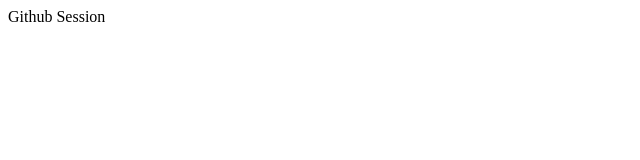
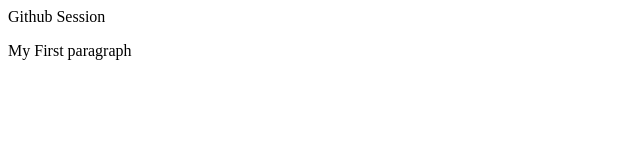
Before and after one commit to JosephMasu/git, a plain HTML site: page index.html in a window 1280 px wide. Shown: the whole page, without its empty margins (0-640 px from the left). Drawn offline with Linux system fonts and the light colour scheme.

Commit message:
altering the p tag in index.html

```diff
--- a/index.html
+++ b/index.html
@@ -1 +1,2 @@
 <div>Github Session</div>
+<p>My First paragraph</p>
```
